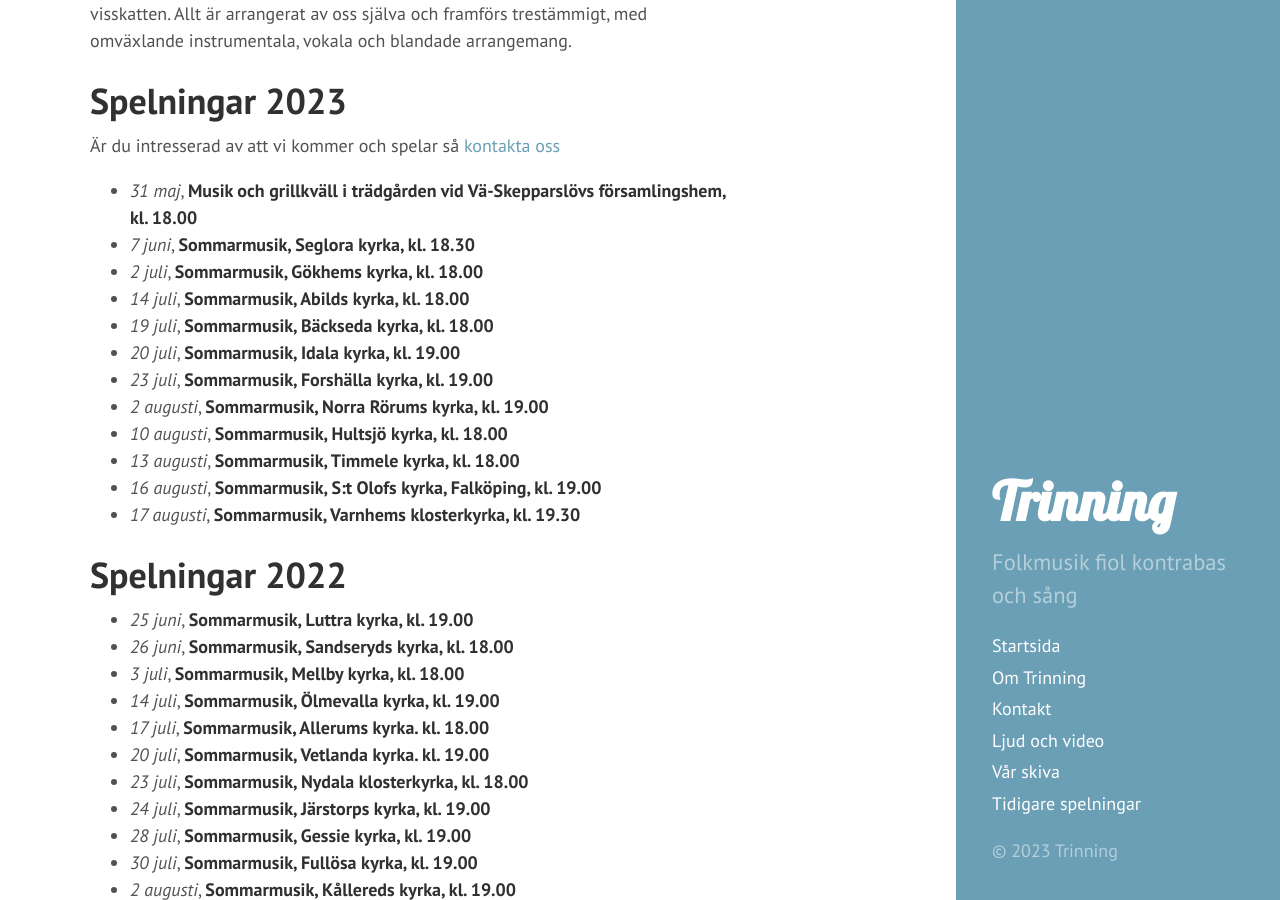
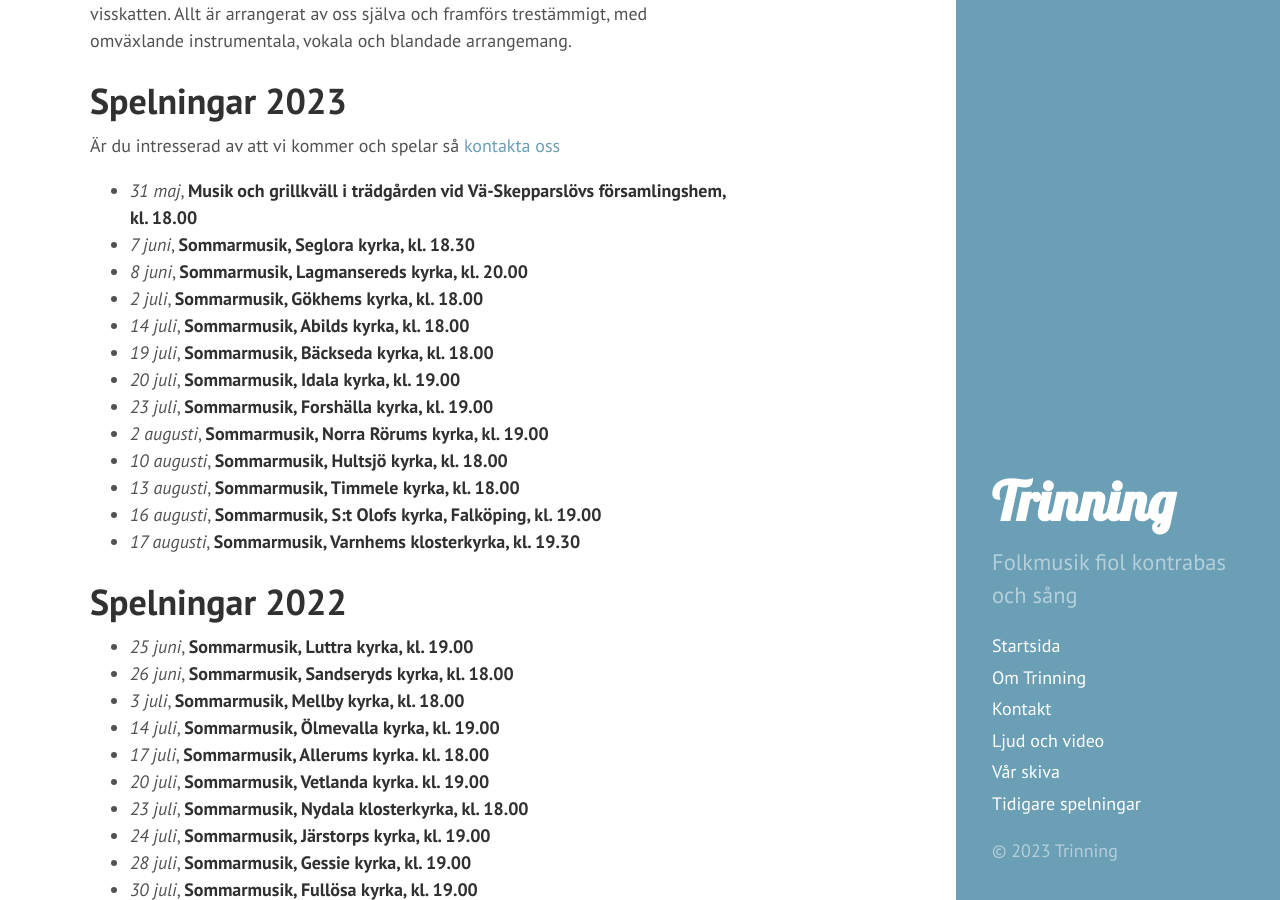
Before and after one commit to trinning/trinning.github.io, a Jekyll site: the page built from index.md, in a window 1280 px wide and 900 px high, scrolled down 516 px. Built offline with Jekyll 4.4.1, drawn with Linux system fonts in a browser that asks for light colours.

Commit message:
uppdaterat spelningar

```diff
--- a/index.md
+++ b/index.md
@@ -16,6 +16,7 @@ in lite norskt, amerikanskt, låtar från de brittiska öarna och visor från de
 
 * *31 maj*, **Musik och grillkväll i trädgården vid Vä-Skepparslövs församlingshem, kl. 18.00**
 * *7 juni*, **Sommarmusik, Seglora kyrka, kl. 18.30**
+* *8 juni*, **Sommarmusik, Lagmansereds kyrka, kl. 20.00**
 * *2 juli*, **Sommarmusik, Gökhems kyrka, kl. 18.00**
 * *14 juli*, **Sommarmusik, Abilds kyrka, kl. 18.00**
 * *19 juli*, **Sommarmusik, Bäckseda kyrka, kl. 18.00**
```
